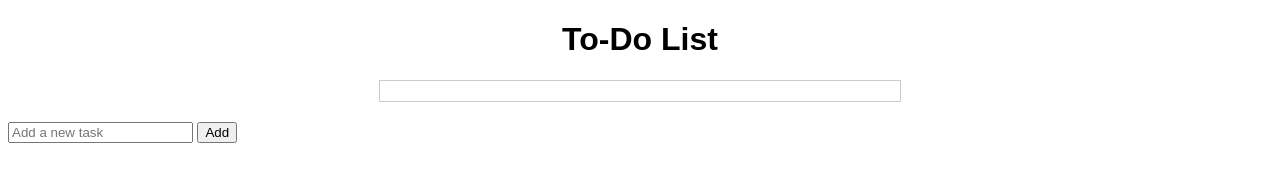
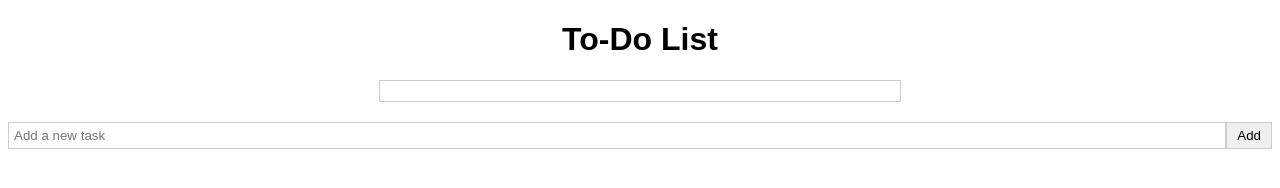
Before and after one commit to Dhanush12022004/mern-ToDoList, a plain HTML site: page index.html in a window 1280 px wide. Drawn offline with Linux system fonts and the light colour scheme; files whose address does not match are found by name.

Commit message:
Add - Added css code for form , input and button tag in HTML code

```diff
--- a/assets/css/style.css
+++ b/assets/css/style.css
@@ -17,3 +17,24 @@ h1 {
   padding: 0;
   margin: 0;
 }
+
+#todo-list li:last-child {
+  border-bottom: none;
+}
+
+#add-todo-form {
+  display: flex;
+  margin-top: 10px;
+}
+
+#new-todo {
+  flex: 1;
+  padding: 5px;
+  border: 1px solid #ccc;
+}
+
+#add-todo-btn {
+  padding: 5px 10px;
+  border: 1px solid #ccc;
+  cursor: pointer;
+}
```
